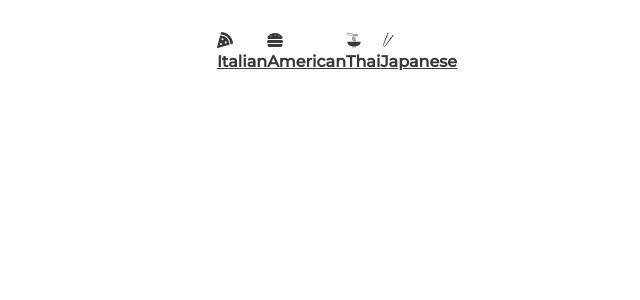
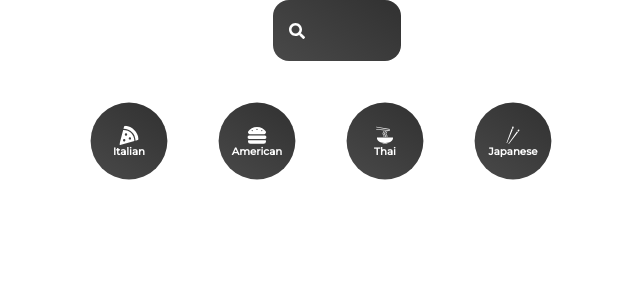
Before and after one commit to Isanderr/recipe-FoodReactApp, a React (Create React App) app: page /recipe/1 in a window 1280 px wide. Shown: the top 300 px of the page, without its empty margins (303-943 px from the left). Built offline with nearby package versions, Linux system fonts and the light colour scheme.

Commit message:
add search

```diff
--- a/src/App.js
+++ b/src/App.js
@@ -1,12 +1,15 @@
 import Pages from './pages/Pages';
 import Category from './components/Category';
 import {BrowserRouter} from 'react-router-dom';
+import Search from './components/Search';
+
 
 function App ()
 {
   return (
     <div className="App">
       <BrowserRouter>
+        <Search/>
       <Category/>
       <Pages/>
       </BrowserRouter>
--- a/src/components/Category.jsx
+++ b/src/components/Category.jsx
@@ -8,22 +8,22 @@
 function Category() {
   return (
       <List>
-          <NavLink to={'/cuisine/Italian'}>
+          <Slink to={'/cuisine/Italian'}>
               <FaPizzaSlice />
               <h4>Italian</h4>
-          </NavLink>
-          <NavLink to={'/cuisine/American'}>
+          </Slink>
+          <Slink to={'/cuisine/American'}>
               <FaHamburger />
               <h4>American</h4>
-          </NavLink>
-          <NavLink to={'/cuisine/Thai'}>
+          </Slink>
+          <Slink to={'/cuisine/Thai'}>
               <GiNoodles />
               <h4>Thai</h4>
-          </NavLink>
-          <NavLink to={'/cuisine/Japanese'}>
+          </Slink>
+          <Slink to={'/cuisine/Japanese'}>
               <GiChopsticks />
               <h4>Japanese</h4>
-          </NavLink>
+          </Slink>
     </List>
   )
 }
@@ -32,6 +32,39 @@
     display: flex;
     justify-content: center;
     margin: 2rem 0rem;
+`;
+
+const Slink = styled(NavLink)`
+    display: flex;
+    flex-direction: column;
+    justify-content: center;
+    align-items: center;
+    border-radius: 50%;
+    margin-right: 2rem;
+    text-decoration: none;
+    background: linear-gradient(35deg, #494949, #313131 );
+    width: 6rem;
+    height: 6rem;
+    cursor: pointer;
+    transform: scale(0.8);
+
+    h4{
+        color: white;
+        font-size: 0.8rem;
+    }
+    svg{
+        color: white;
+        font-size: 1.5rem;
+    }
+    &.active{
+        background: linear-gradient(to right, #f27121, #e94057);
+        svg{
+            color: white;
+        }
+        h4{
+            color: white;
+        }
+    }
 `
 
 
--- /dev/null
+++ b/src/components/Search.jsx
@@ -0,0 +1,60 @@
+import styled from "styled-components";
+import {useState} from "react";
+import {FaSearch} from 'react-icons/fa';
+import {useNavigate} from 'react-router-dom';
+
+function Search ()
+{
+
+
+    const [ input, setInput ] = useState("");
+    const navigate = useNavigate();
+
+    const submitHandler = (e) =>
+    {
+        e.preventDefault();
+        navigate('/searched/' +input)
+    };
+
+
+  return (
+      <FormStyle onSubmit={submitHandler}>
+          <div>
+          <FaSearch></FaSearch>
+              <input
+                  onChange={(e) => setInput(e.target.value)}
+                  type="text"
+                  value={input} />
+              </div>
+    </FormStyle>
+  )
+}
+
+const FormStyle = styled.form`
+    margin: 0rem 20rem;
+
+    div{
+        width: 100%;
+        position: relative;
+    }
+    input{
+        border: none;
+        background: linear-gradient(35deg, #494949, #313131);
+        font-size: 1.5rem;
+        color: white;
+        padding: 1rem 3rem;
+        border: none;
+        border-radius: 1rem;
+        outline: none;
+        width: 100%;
+    }
+    svg{
+        position: absolute;
+        top: 50%;
+        left: 0%;
+        transform: translate(100%, -50%);
+        color: white;
+    }
+`;
+
+export default Search
--- a/src/pages/Cuisine.jsx
+++ b/src/pages/Cuisine.jsx
@@ -1,9 +1,59 @@
-import React from 'react'
+import React, {useState, useEffect} from 'react';
+import styled from 'styled-components';
+import {motion} from 'framer-motion';
+import {Link, useParams} from 'react-router-dom';
 
-function Cuisine() {
-  return (
-    <div>Cuisine</div>
+
+function Cuisine ()
+{
+  const [ cuisine, setCuisine ] = useState([]);
+  let params = useParams();
+
+  const getCuisine = async (name) =>
+  {
+    const data = await fetch(`https://api.spoonacular.com/recipes/complexSearch?apiKey=${ process.env.REACT_APP_API_KEY }&cuisine=${ name }`);
+
+    const recipes = await data.json();
+    setCuisine(recipes.results);
+  };
+
+  useEffect(() =>
+  {
+  getCuisine(params.type)
+    console.log(params);
+  }, [params.type]);
+
+  return <Grid>
+    {cuisine.map((item) =>
+    {
+      return (
+        <Card key={item.id}>
+          <img src={item.image} alt={item.name} />
+          <h4>{ item.title}</h4>
+    </Card>
   )
+})}
+    </Grid>
 }
 
+const Grid = styled.div`
+  display: grid;
+  grid-template-columns: repeat(auto-fit, minmax(20rem, 1fr));
+  grid-gap: 3rem;
+`;
+const Card = styled.div`
+img{
+  width: 100%;
+  border-radius: 2rem;
+}
+a{
+  text-decoration: none;
+}
+h4{
+  text-align: center;
+  padding: 1rem;
+}
+`;
+
+
 export default Cuisine
--- a/src/pages/Pages.jsx
+++ b/src/pages/Pages.jsx
@@ -1,6 +1,7 @@
 import React from 'react';
 import Home from './Home';
 import Cuisine from './Cuisine'
+import Searched from './Searched'
 import {Route, Routes} from 'react-router-dom';
 
 function Pages() {
@@ -9,6 +10,7 @@
       <Routes>
       <Route path="/" element={<Home />} />
       <Route path="/cuisine/:type" element={<Cuisine />} />
+      <Route path="/searched/:search" element={ <Searched /> } />
       </Routes>
 
   )
--- /dev/null
+++ b/src/pages/Searched.jsx
@@ -0,0 +1,58 @@
+import React from 'react';
+import {useState, useEffect} from 'react';
+import {useParams} from 'react-router-dom';
+import styled from 'styled-components';
+
+function Searched ()
+{
+
+    const [ searchedRecipes, setSearchedRecipes ] = useState([]);
+    let params = useParams();
+
+    const getSearched= async (name) =>
+  {
+    const data = await fetch(`https://api.spoonacular.com/recipes/complexSearch?apiKey=${ process.env.REACT_APP_API_KEY }&query=${ name }`);
+
+    const recipes = await data.json();
+    setSearchedRecipes(recipes.results);
+    };
+
+    useEffect(() =>
+    {
+        getSearched(params.search);
+    },[params.search]);
+
+
+
+    return <Grid>
+        {searchedRecipes.map((item) =>
+        {
+            return(
+                <Card key={item.id}>
+                    <img src={item.image} alt={item.name} />
+          <h4>{ item.title}</h4>
+              </Card>
+          )
+      })}
+  </Grid>
+}
+
+const Grid = styled.div`
+  display: grid;
+  grid-template-columns: repeat(auto-fit, minmax(20rem, 1fr));
+  grid-gap: 3rem;
+`;
+const Card = styled.div`
+img{
+  width: 100%;
+  border-radius: 2rem;
+}
+a{
+  text-decoration: none;
+}
+h4{
+  text-align: center;
+  padding: 1rem;
+}
+`;
+export default Searched
```
Also changed, not shown: src/pages/Recipe.jsx (added, +13 -0 lines).
